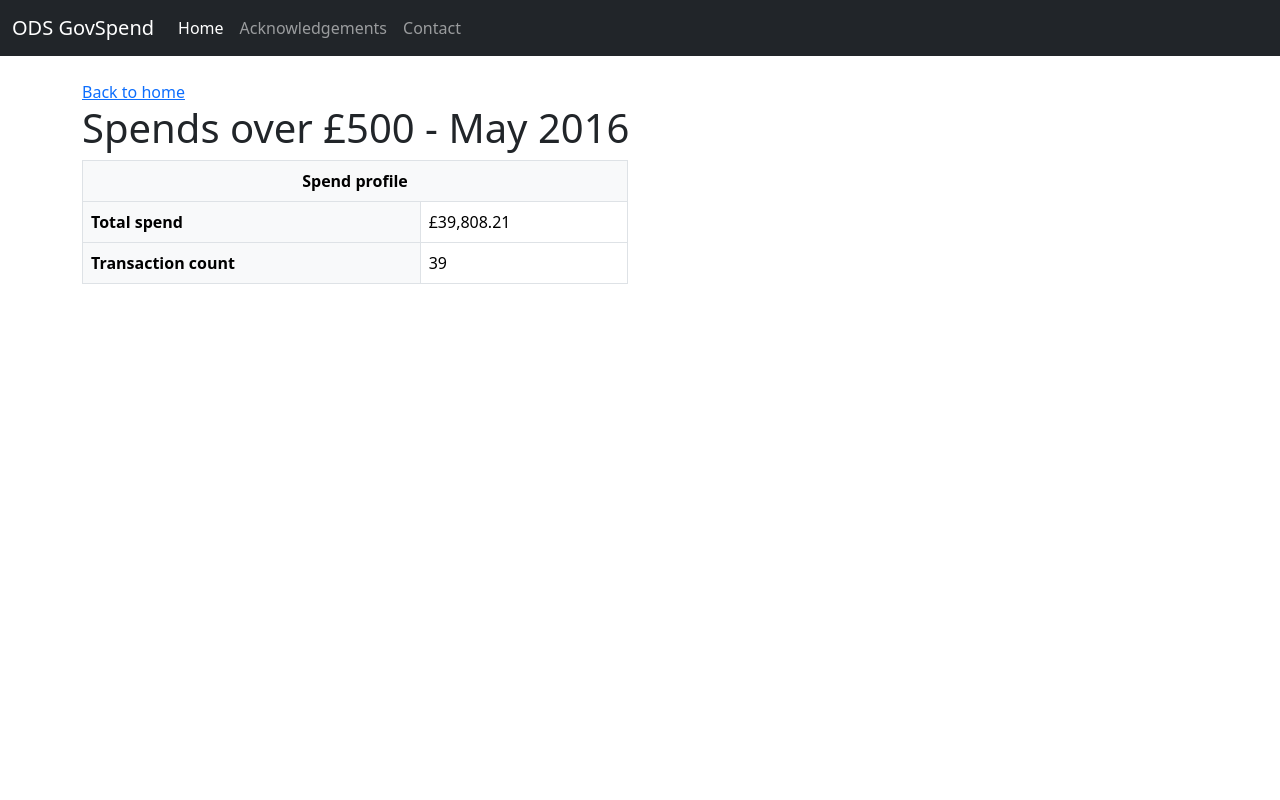
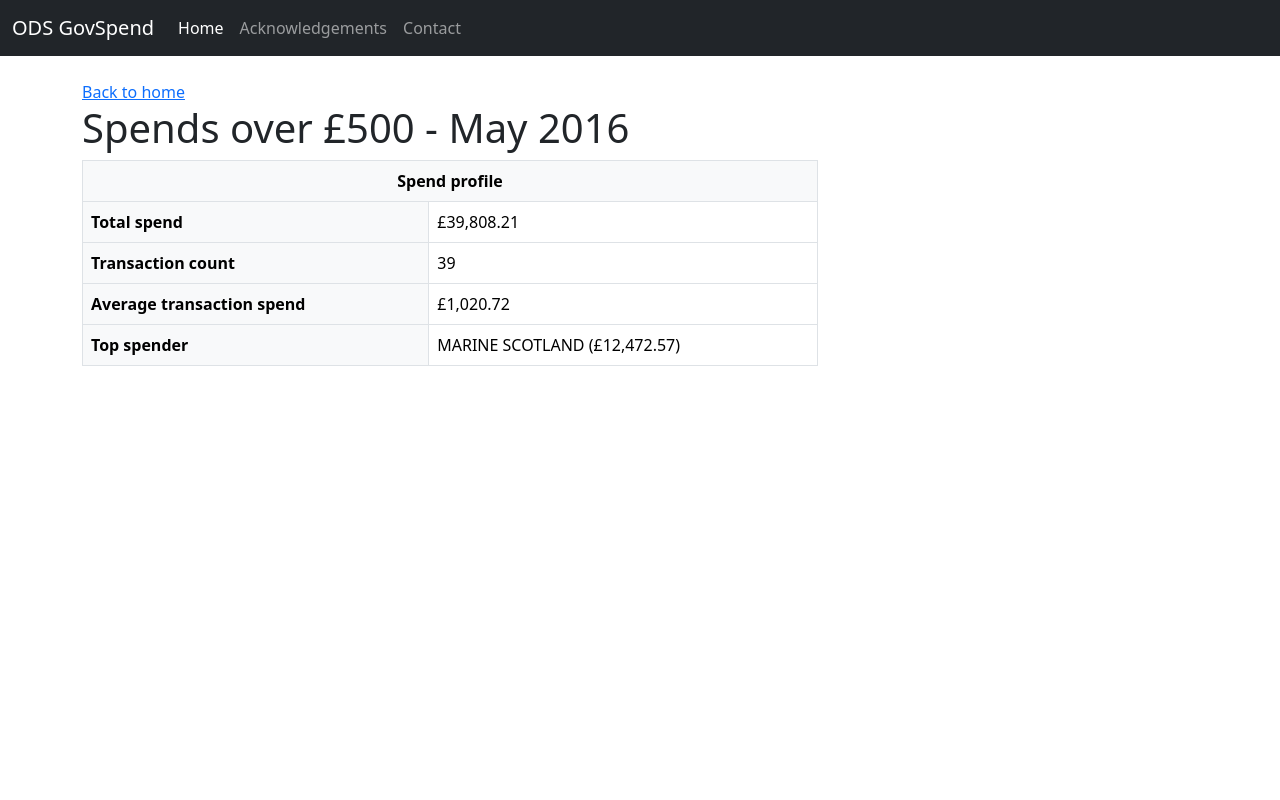
Before and after one commit to OpenDataScotland/govspend.opendata.scot, an Eleventy site: page spendover500.njk in a window 1280 px wide. Shown: the top 800 px of the page. Built offline with nearby package versions, Linux system fonts and the light colour scheme; Eleventy itself is replaced by a stand-in of ours; files that its build step writes are made by us from their sources; files whose address does not match are found by name.

Commit message:
Top and average spend

```diff
--- a/spendover500.njk
+++ b/spendover500.njk
@@ -20,21 +20,32 @@ eleventyComputed:
 <h1>{{title}}</h1>
 
 <div class="row">
-    <div class="col-lg-6 col-12">
+    <div class="col-lg-8 col-12">
         <table class="table table-bordered">
             <thead>
                 <tr>
                     <th colspan="2" class="text-center bg-light">Spend profile</th>
                 </tr>
             </thead>
+            {% set total_spend = spends.data | sum("Transaction Amount") %}
+            {% set transaction_count = spends.data | length %}
+            {% set average_spend = total_spend / transaction_count %}
             <tbody>
                 <tr>
                     <th class="bg-light">Total spend</th>
-                    <td>{{spends.data | sum("Transaction Amount") | toCurrency }}</td>
+                    <td>{{total_spend | toCurrency }}</td>
                 </tr>
                 <tr>
                     <th class="bg-light">Transaction count</th>
-                    <td>{{spends.data | length }}</td>
+                    <td>{{transaction_count }}</td>
+                </tr>
+                <tr>
+                    <th class="bg-light">Average transaction spend</th>
+                    <td>{{ average_spend | toCurrency }}</td>
+                </tr>
+                <tr>
+                    <th class="bg-light">Top spender</th>
+                    <td>{{ spends.data | findTopSpender }}</td>
                 </tr>
             </tbody>
         </table>
```
Also changed, not shown: .eleventy.js.
